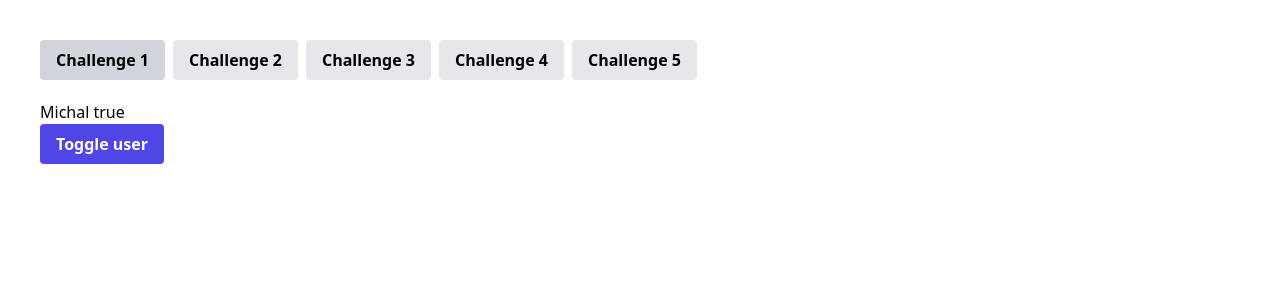
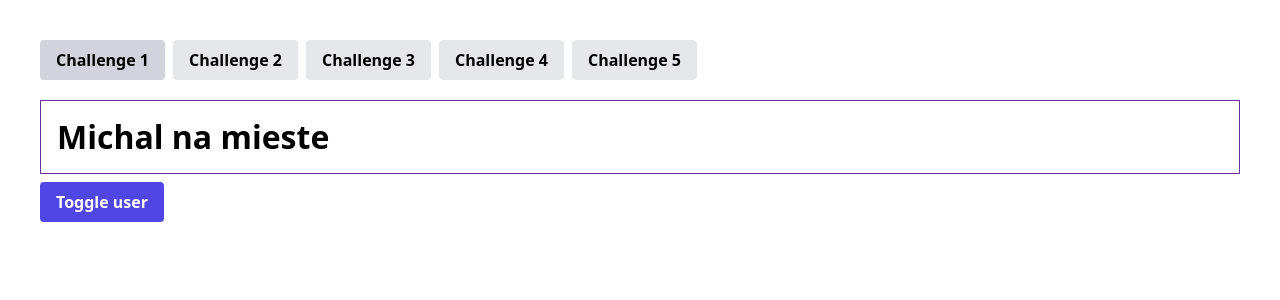
Before and after one commit to v-borodin/workshop-angular-16plus, an Angular app: page /challenge-1 in a window 1280 px wide. Shown: the top 300 px of the page. Built offline with nearby package versions, Linux system fonts and the light colour scheme.

Commit message:
update challenges

```diff
--- a/src/app/challenges/challenge-1/user/users.component.ts
+++ b/src/app/challenges/challenge-1/user/users.component.ts
@@ -4,7 +4,7 @@ import { ChangeDetectionStrategy, Component, Input } from '@angular/core';
   standalone: true,
   selector: 'app-user',
   template: `
-    <p>{{ user?.name }} {{ user?.enabled }}</p>
+    <p>{{ user?.name }} {{ user?.enabled ? 'na mieste' : 'nedostupný' }}</p>
   `,
   changeDetection: ChangeDetectionStrategy.OnPush,
 })
--- a/src/app/challenges/challenge-3/challenge-3.component.ts
+++ b/src/app/challenges/challenge-3/challenge-3.component.ts
@@ -8,7 +8,7 @@ const USER_STORE = { name: 'Slavo', age: 25 };
   selector: 'app-challenge-3',
   template: `
     @if (user) {
-      {{ user.name }} {{ user.age }}
+      <p>{{ user.name }} {{ user.age }}</p>
     }
     <button (click)="loadUser()" type="button">Load user</button>
   `,
--- a/src/app/challenges/challenge-5/challenge-5.component.ts
+++ b/src/app/challenges/challenge-5/challenge-5.component.ts
@@ -12,11 +12,8 @@ import {
   selector: 'app-challenge-5',
   template: `
     {{ successMessage }}
-    <div style="position: absolute; background: red" id="trigger">CLICK ME</div>
+    <div class="trigger" id="trigger">CLICK ME</div>
   `,
-  host: {
-    style: 'position: relative; width: 500px; height: 500px; display: block; border: 2px solid red',
-  },
   changeDetection: ChangeDetectionStrategy.OnPush,
 })
 export class Challenge5Component implements AfterViewChecked {
--- a/src/app/routes/challenge-5-view/challenge-5-view.component.ts
+++ b/src/app/routes/challenge-5-view/challenge-5-view.component.ts
@@ -6,7 +6,7 @@ import { Challenge5Component } from '../../challenges/challenge-5/challenge-5.co
   standalone: true,
   imports: [Challenge5Component],
   template: `
-    <app-challenge-5 />
+    <app-challenge-5 class="wrapper" />
   `,
   changeDetection: ChangeDetectionStrategy.OnPush,
 })
--- a/src/styles.scss
+++ b/src/styles.scss
@@ -15,3 +15,24 @@ a {
 button, [type=button] {
   @apply font-bold py-2 px-4 rounded bg-indigo-600 text-white;
 }
+
+p {
+  font-size: 2rem;
+  font-weight: 600;
+  margin-bottom: 0.5rem;
+  padding: 0.75rem 1rem;
+  border: 1px solid rebeccapurple;
+}
+
+.trigger {
+  position: absolute;
+  background: red;
+}
+
+.wrapper {
+  position: relative;
+  width: 500px;
+  height: 500px;
+  display: block;
+  border: 2px solid red;
+}
```
